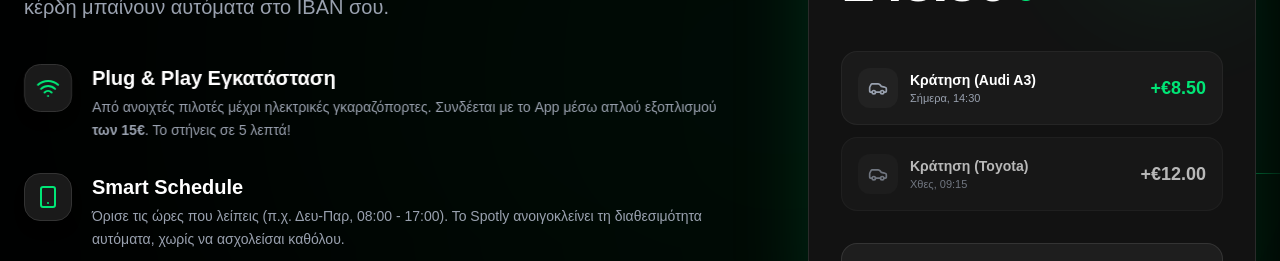
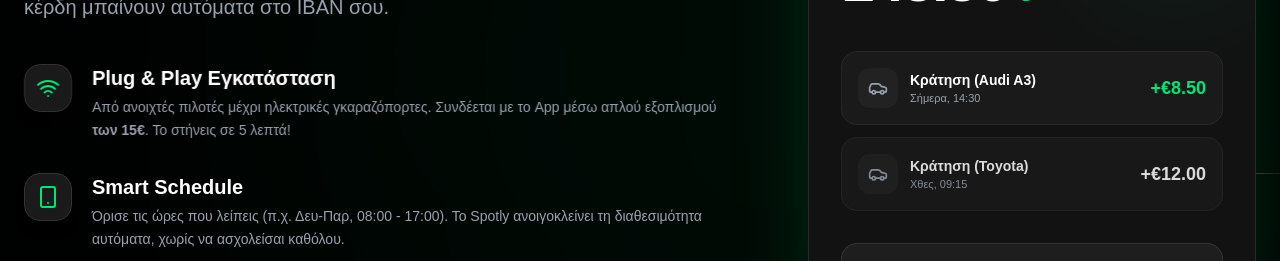
Before and after one commit to Adamgrig17/spotly-landing, a Next.js app: page / in a window 1280 px wide. Shown: the part 2180-2441 px from the top of the page. Built offline with nearby package versions, Linux system fonts and the light colour scheme.

Commit message:
Update page.tsx

```diff
--- a/app/page.tsx
+++ b/app/page.tsx
@@ -1028,7 +1028,7 @@ export default function SpotlyLanding() {
                        <span className="text-[#00E676] font-black text-lg">+€8.50</span>
                     </div>
 
-                    <div className="p-4 bg-[#1A1A1A] rounded-2xl border border-white/5 flex items-center justify-between opacity-70">
+                    <div className="p-4 bg-[#1A1A1A] rounded-2xl border border-white/5 flex items-center justify-between opacity-85">
                        <div className="flex items-center gap-3">
                          <div className="w-10 h-10 bg-[#222] rounded-xl flex items-center justify-center"><Car className="w-5 h-5 text-gray-400" /></div>
                          <div>
```
